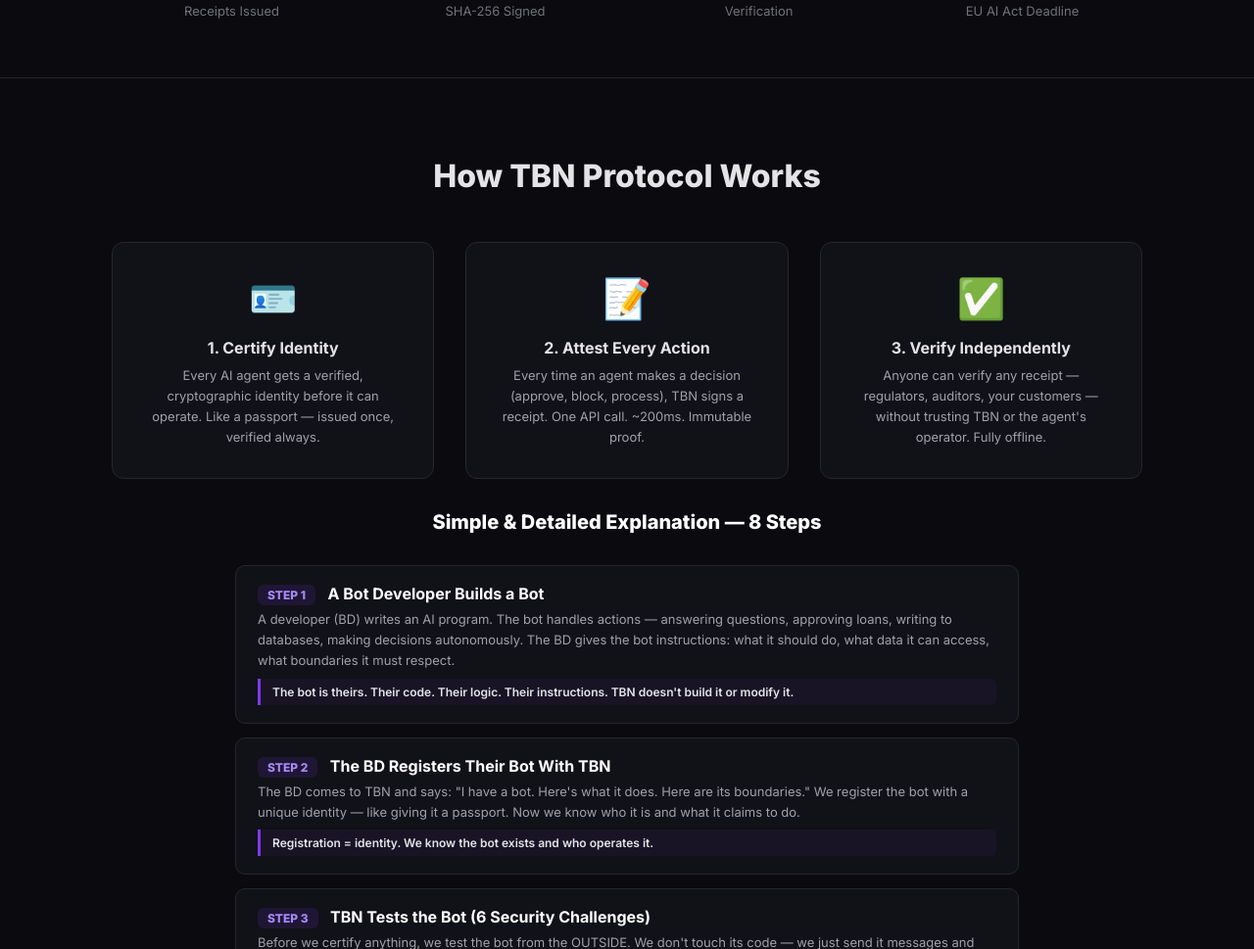
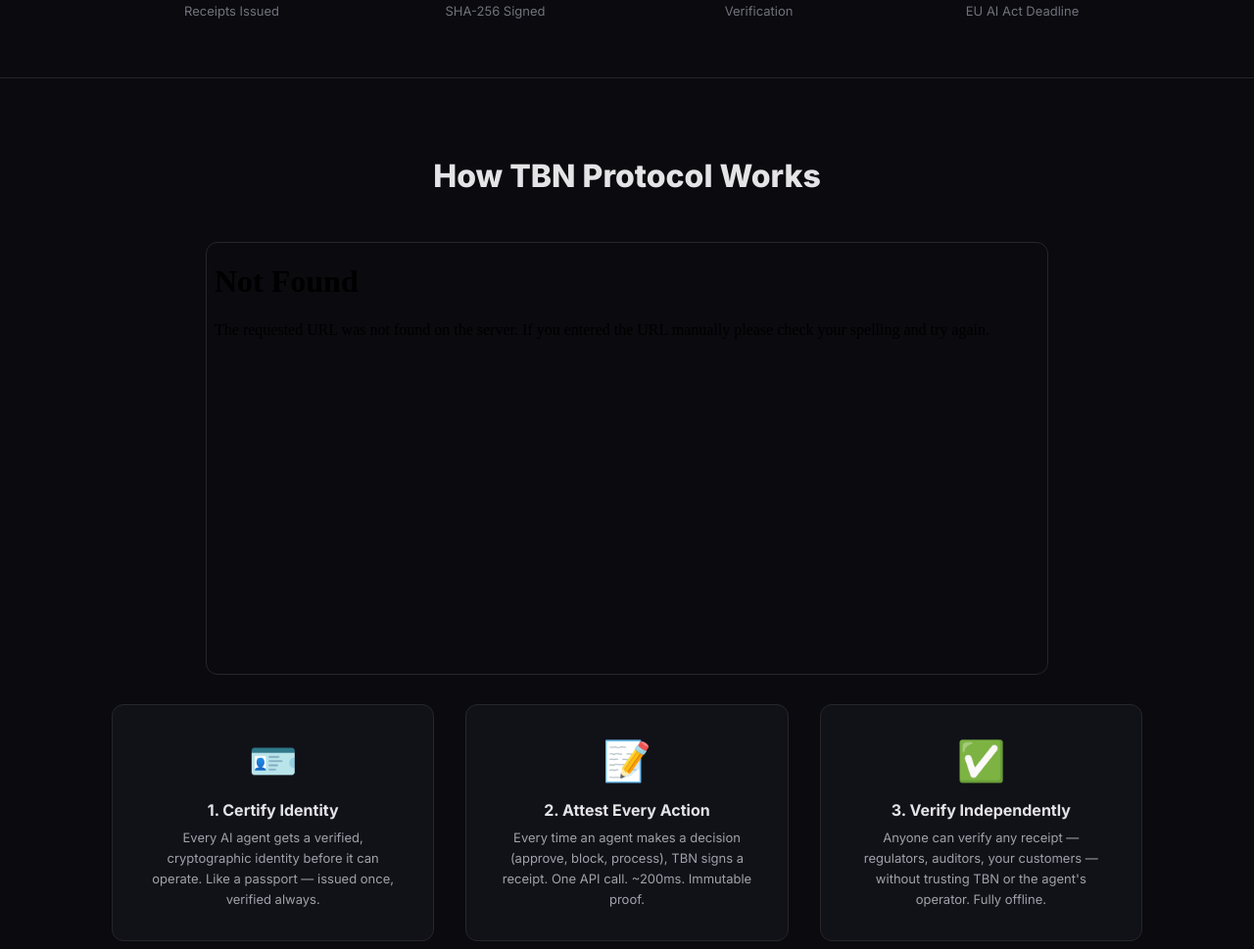
Before and after one commit to burhanyanbolu-design/tbn-protocol, a Flask app: template api/templates/tbn_landing.html in a window 1280 px wide. Shown: the part 830-1799 px from the top of the page at 98% size. Run offline with Flask 3, Linux system fonts and the light colour scheme; the template is opened without the code that fills it, so the values that code supplies are empty.

Commit message:
Add validator animation iframe to landing page how-it-works section

```diff
--- a/api/templates/tbn_landing.html
+++ b/api/templates/tbn_landing.html
@@ -212,6 +212,9 @@ a{color:#7c3aed;text-decoration:none}
 <section class="how" id="how">
 <div class="container">
 <h2>How TBN Protocol Works</h2>
+<div style="margin:20px auto 30px;max-width:860px;border-radius:12px;overflow:hidden;border:1px solid #27272a">
+<iframe src="/how-it-works" style="width:100%;height:440px;border:none;display:block"></iframe>
+</div>
 <div class="how-grid">
 <div class="how-card">
 <div class="icon">🪪</div>
```
